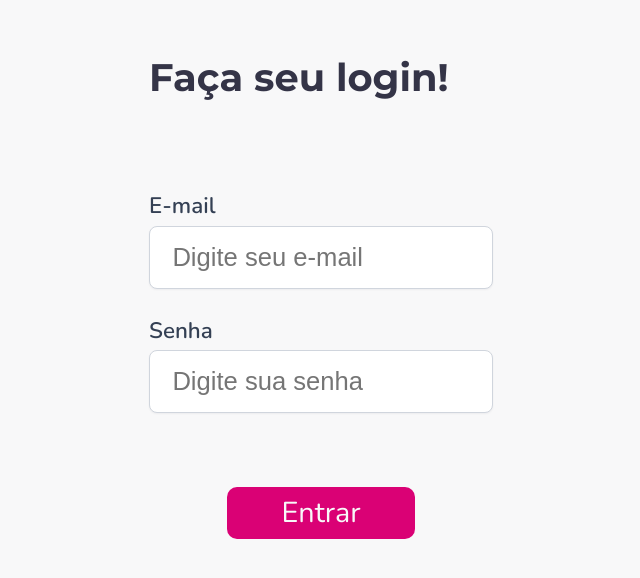
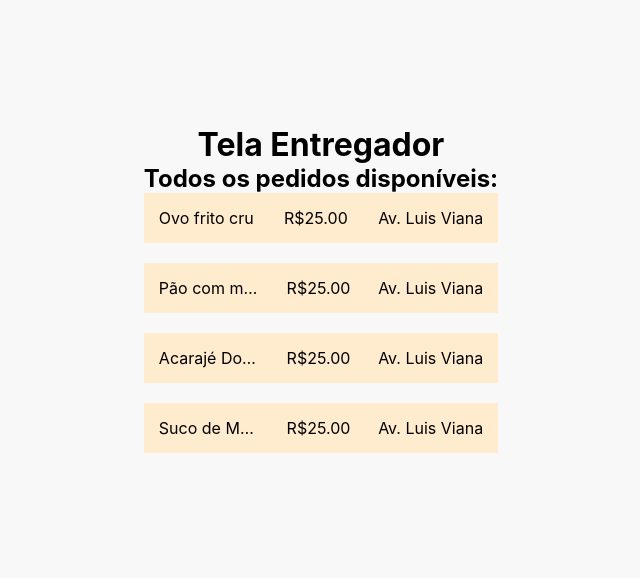
Before and after one commit to JessieZan/frontend-desafioilab, a React (Vite) app in the folder project-frontend-ilab-eqp3/: page / in a window 1280 px wide. Shown: the part 104-682 px from the top of the page, without its empty margins (319-959 px from the left). Built offline with nearby package versions, Linux system fonts and the light colour scheme.

Commit message:
telas e modais concluidas

```diff
--- a/project-frontend-ilab-eqp3/src/App.jsx
+++ b/project-frontend-ilab-eqp3/src/App.jsx
@@ -18,7 +18,7 @@ function App() {
 
   //TODO: Apos ter a logica de login, refatorar para puxar o token e armazenar
 
-  const token = false;
+  const token = true;
 
   function RotasProtegidas(props) {
     return (
--- /dev/null
+++ b/project-frontend-ilab-eqp3/src/components/ConcluirPedido/index.jsx
@@ -0,0 +1,24 @@
+import React from 'react'
+import './styles.css'
+import Botao from '../Button'
+
+export default function ConcluirPedido({setModalOpen, idPedido}) {
+
+  async function concluirPedido(params) {
+    window.alert("CONCLUIU ESSA POHA");
+  }
+
+  return (
+    <main className="modal_iniciarTracking">
+      <section className="modal_iniciarTracking_conteudo">
+        <h1 className="modal_iniciarTracking_title">Concluir entrega?</h1>
+
+        <div className="modal_iniciarTracking_botoes">
+          <div className="modal_iniciarTracking_botoes_confirmar" onClick={concluirPedido}>
+            <Botao texto={"Concluir"} />
+          </div>
+        </div>
+      </section>
+    </main>
+  )
+}
--- /dev/null
+++ b/project-frontend-ilab-eqp3/src/components/ConcluirPedido/styles.css
@@ -0,0 +1,29 @@
+.modal_iniciarTracking {
+  display: flex;
+  justify-content: center;
+  align-items: center;
+  position: fixed;
+  top: 0;
+  left: 0;
+  right: 0;
+  bottom: 0;
+  background: rgba(145, 154, 150, 0.3);
+  backdrop-filter: blur(4px);
+  z-index: 2;
+}
+
+.modal_iniciarTracking_conteudo {
+  display: flex;
+  flex-direction: column;
+  background: #FFFFFF;
+  border-radius: 30px;
+  text-align: justify;
+  padding: 20px 50px;
+  gap: 50px;
+}
+
+.modal_iniciarTracking_botoes {
+  display: flex;
+  gap: 10px;
+  justify-content: space-between;
+}
--- /dev/null
+++ b/project-frontend-ilab-eqp3/src/components/IniciarTracking/index.jsx
@@ -0,0 +1,35 @@
+import React, {useState} from 'react'
+import './styles.css'
+import Botao from '../Button'
+import ConcluirPedido from '../ConcluirPedido'
+
+export default function IniciarTracking({setModalOpen, idPedido}) {
+
+  const [modalConcluirPedido, setModalConcluirPedido] = useState(false);
+
+  async function handleIniciarTracking(params) {
+    console.log("pedido iniciado", idPedido);
+
+    setModalConcluirPedido(true);
+  }
+
+  return (
+    <main className="modal_iniciarTracking">
+      <section className="modal_iniciarTracking_conteudo">
+        <h1 className="modal_iniciarTracking_title">Iniciar entrega do pedido?</h1>
+
+        <div className="modal_iniciarTracking_botoes">
+          <div className="modal_iniciarTracking_botoes_confirmar" onClick={handleIniciarTracking}>
+            <Botao />
+          </div>
+          <div className="modal_iniciarTracking_botoes_cancelar" onClick={() => setModalOpen(false)}>
+            <Botao texto={"Cancelar"} />
+          </div>
+        </div>
+      </section>
+
+      {modalConcluirPedido ? <ConcluirPedido /> : null}
+
+    </main>
+  )
+}
--- /dev/null
+++ b/project-frontend-ilab-eqp3/src/components/IniciarTracking/styles.css
@@ -0,0 +1,31 @@
+.modal_iniciarTracking {
+  display: flex;
+  justify-content: center;
+  align-items: center;
+  position: fixed;
+  top: 0;
+  left: 0;
+  right: 0;
+  bottom: 0;
+  background: rgba(145, 154, 150, 0.3);
+  backdrop-filter: blur(4px);
+  z-index: 2;
+
+
+}
+
+.modal_iniciarTracking_conteudo {
+  display: flex;
+  flex-direction: column;
+  background: #FFFFFF;
+  border-radius: 30px;
+  text-align: justify;
+  padding: 20px 50px;
+  gap: 50px;
+}
+
+.modal_iniciarTracking_botoes {
+  display: flex;
+  gap: 10px;
+  justify-content: space-between;
+}
--- a/project-frontend-ilab-eqp3/src/pages/Home/index.jsx
+++ b/project-frontend-ilab-eqp3/src/pages/Home/index.jsx
@@ -1,9 +1,50 @@
-import React from 'react'
+import React, {useState} from 'react'
+import './styles.css';
+import IniciarTracking from '../../components/IniciarTracking';
 
 export default function Home() {
+
+  const [modalOpen, setModalOpen] = useState(false);
+  const [idPedido, setIdPedido] = useState(0);
+
+  function handleAbrirModalTracking(e) {
+    console.log(e.target);
+
+    setModalOpen(true);
+    setIdPedido(e.target.id)
+    console.log(modalOpen)
+  }
+
   return (
-    <div>
-      <h1>Home</h1>
-    </div>
+    <main className="main_app">
+      <h1 className="main_app_title">Tela Entregador</h1>
+      <section className="main_app_section_pedidos">
+        <h2 className="main_app_section_pedidos_title">Todos os pedidos disponíveis:</h2>
+
+        <div className="main_app_section_pedidos_listagem">
+          <div className="pedido" onClick={handleAbrirModalTracking} id="1">
+            <span id="1">Ovo frito cru</span>
+            <span id="1">R$25.00</span>
+            <span id="1">Av. Luis Viana</span>
+          </div>
+          <div className="pedido">
+            <span>Pão com margarina</span>
+            <span>R$25.00</span>
+            <span>Av. Luis Viana</span>
+          </div>
+          <div className="pedido">
+            <span>Acarajé DoceDoceDoceDoce</span>
+            <span>R$25.00</span>
+            <span>Av. Luis Viana</span>
+          </div>
+          <div className="pedido">
+            <span>Suco de Mangaba</span>
+            <span>R$25.00</span>
+            <span>Av. Luis Viana</span>
+          </div>
+        </div>
+      </section>
+      {modalOpen ? <IniciarTracking setModalOpen={setModalOpen} idPedido={idPedido} /> : null}
+    </main>
   )
 }
--- a/project-frontend-ilab-eqp3/src/pages/Home/styles.css
+++ b/project-frontend-ilab-eqp3/src/pages/Home/styles.css
@@ -0,0 +1,32 @@
+.main_app {
+  height: 100vh;
+  width: 100vw;
+  display: flex;
+  align-items: center;
+  justify-content: center;
+  background-color: #F8F8F9;
+  flex-direction: column;
+}
+
+.main_app_section_pedidos_listagem {
+  display: flex;
+  flex-direction: column;
+  gap: 20px;
+  margin-bottom: 15px;
+}
+
+.pedido {
+  background-color: blanchedalmond;
+  height: auto;
+  display: flex;
+  justify-content: space-between;
+  padding: 15px;
+  cursor: pointer;
+}
+
+.pedido > span:nth-child(1) {
+  white-space: nowrap;
+  overflow: hidden;
+  text-overflow: ellipsis;
+  max-width: 100px;
+}
--- a/project-frontend-ilab-eqp3/src/pages/Login/index.jsx
+++ b/project-frontend-ilab-eqp3/src/pages/Login/index.jsx
@@ -3,6 +3,8 @@ import {useState} from 'react';
 import 'react-toastify/dist/ReactToastify.css';
 import { ToastContainer, toast } from 'react-toastify';
 import './styles.css'
+
+import {useHistory} from 'react-router-dom';
 
 
 function Login() {
@@ -11,6 +13,8 @@ function Login() {
   const [senha, setSenha] = useState('');
   const [usuarioNaoExiste, setUsuarioNaoExiste] = useState(false);
   //TODO: Implementar logica para buscar se o email e senha existem
+
+  const history = useHistory();
 
   async function handleLogin(e) {
     e.preventDefault();
@@ -26,6 +30,8 @@ function Login() {
         progress: undefined,
       });
     }
+
+    history.push('/home');
 
     return toast.success('Login bem sucedido!', {
       position: "top-right",
```
